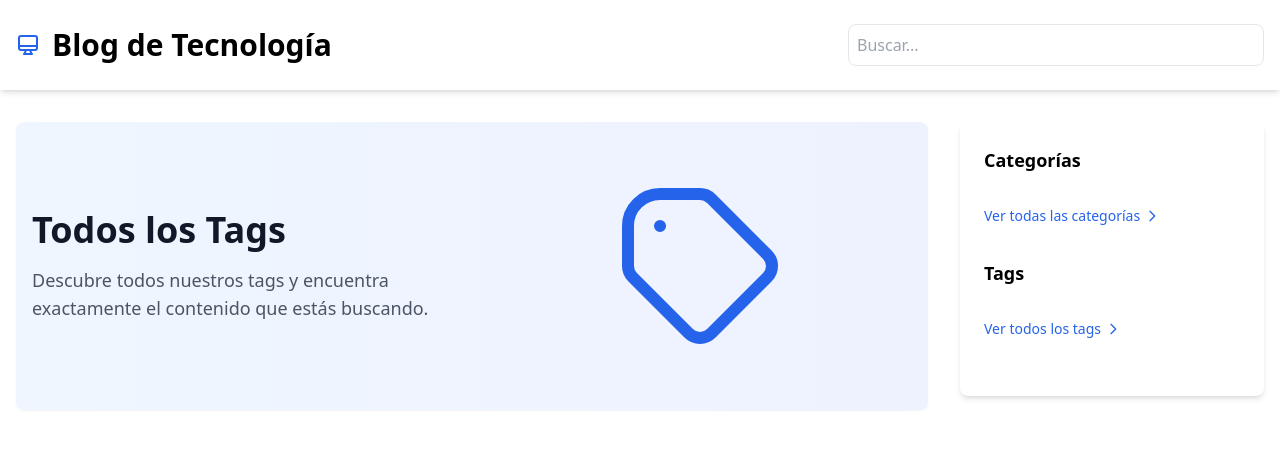
After one commit to Jaolmos/acerobit-blog-django, a Django app: template blog/templates/blog/tag_list.html in a window 1280 px wide. The commit adds this page. Shown: the top 473 px of the page. Run offline with Django 3.2, Linux system fonts and the light colour scheme; the template is opened without the code that fills it, so the values that code supplies are empty; some libraries are stand-ins or nearby versions.

Commit message:
feat: implementación de páginas de listado de categorías y tags

```diff
--- a/blog/templates/blog/includes/sidebar.html
+++ b/blog/templates/blog/includes/sidebar.html
@@ -12,9 +12,15 @@
                 </li>
             {% endfor %}
         </ul>
+        <a href="{% url 'blog:categories_list' %}" class="text-blue-600 hover:text-blue-800 text-sm mt-4 inline-flex items-center">
+            Ver todas las categorías
+            <svg class="w-4 h-4 ml-1" fill="none" stroke="currentColor" viewBox="0 0 24 24">
+                <path stroke-linecap="round" stroke-linejoin="round" stroke-width="2" d="M9 5l7 7-7 7"/>
+            </svg>
+        </a>
     </div>
 
-    <!-- Tags populares -->
+    <!-- Tags -->
     <div class="mb-8">
         <h3 class="text-lg font-bold mb-4">Tags</h3>
         <div class="flex flex-wrap gap-2">
@@ -25,5 +31,11 @@
                 </a>
             {% endfor %}
         </div>
+        <a href="{% url 'blog:tags_list' %}" class="text-blue-600 hover:text-blue-800 text-sm mt-4 inline-flex items-center">
+            Ver todos los tags
+            <svg class="w-4 h-4 ml-1" fill="none" stroke="currentColor" viewBox="0 0 24 24">
+                <path stroke-linecap="round" stroke-linejoin="round" stroke-width="2" d="M9 5l7 7-7 7"/>
+            </svg>
+        </a>
     </div>
 </div>
--- /dev/null
+++ b/blog/templates/blog/tag_list.html
@@ -0,0 +1,45 @@
+{% extends 'blog/base.html' %}
+
+{% block title %}Todos los Tags | Tech & AI Blog{% endblock %}
+
+{% block meta_description %}
+Explora todos los tags de nuestro blog. Encuentra artículos específicos sobre tecnología, desarrollo, inteligencia artificial y más.
+{% endblock %}
+
+{% block content %}
+    <!-- Header con gradiente -->
+    <div class="bg-gradient-to-r from-blue-50 to-indigo-50 mb-8 rounded-lg shadow-sm">
+        <div class="container mx-auto px-4 py-12">
+            <div class="grid grid-cols-1 md:grid-cols-2 gap-8 items-center">
+                <div>
+                    <h1 class="text-4xl font-bold text-gray-900 mb-4">Todos los Tags</h1>
+                    <p class="text-lg text-gray-600">
+                        Descubre todos nuestros tags y encuentra exactamente el contenido
+                        que estás buscando.
+                    </p>
+                </div>
+                <div class="flex justify-center">
+                    <svg class="w-48 h-48 text-blue-600" viewBox="0 0 24 24" fill="none" stroke="currentColor">
+                        <path stroke-linecap="round" stroke-linejoin="round" stroke-width="1.5"
+                              d="M7 7h.01M7 3h5c.512 0 1.024.195 1.414.586l7 7a2 2 0 010 2.828l-7 7a2 2 0 01-2.828 0l-7-7A2 2 0 013 12V7a4 4 0 014-4z"/>
+                    </svg>
+                </div>
+            </div>
+        </div>
+    </div>
+
+    <!-- Grid de tags -->
+    <div class="grid grid-cols-1 md:grid-cols-2 lg:grid-cols-3 gap-6">
+        {% for tag in tags %}
+            <div class="bg-white p-8 rounded-lg shadow-md hover:shadow-lg transition-shadow">
+                <h2 class="text-2xl font-bold mb-4">
+                    <a href="{% url 'blog:post_by_tag' tag.slug %}"
+                       class="text-gray-900 hover:text-blue-600">
+                        {{ tag.name }}
+                    </a>
+                </h2>
+                <p class="text-gray-600">{{ tag.posts.count }} artículos</p>
+            </div>
+        {% endfor %}
+    </div>
+{% endblock %}
--- a/blog/urls.py
+++ b/blog/urls.py
@@ -8,6 +8,8 @@ urlpatterns = [
     path('search/', views.SearchResultsView.as_view(), name='search_results'),
     path('category/<slug:slug>/', views.PostByCategoryView.as_view(), name='post_by_category'),
     path('tag/<slug:slug>/', views.PostByTagView.as_view(), name='post_by_tag'),
+    path('categories/', views.CategoriesListView.as_view(), name='categories_list'),
+    path('tags/', views.TagsListView.as_view(), name='tags_list'),
     path('<slug:slug>/', views.PostDetailView.as_view(), name='post_detail'),
 
 
```
Also changed, not shown: blog/templates/blog/categories_list.html (added, +45 -0 lines), blog/views.py (+22 -2 lines).
